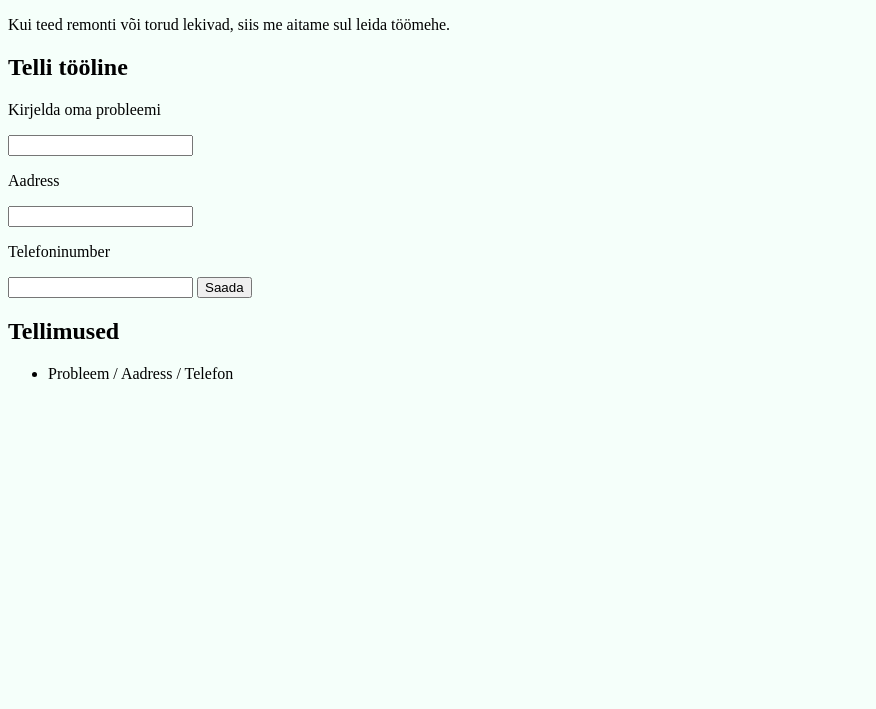
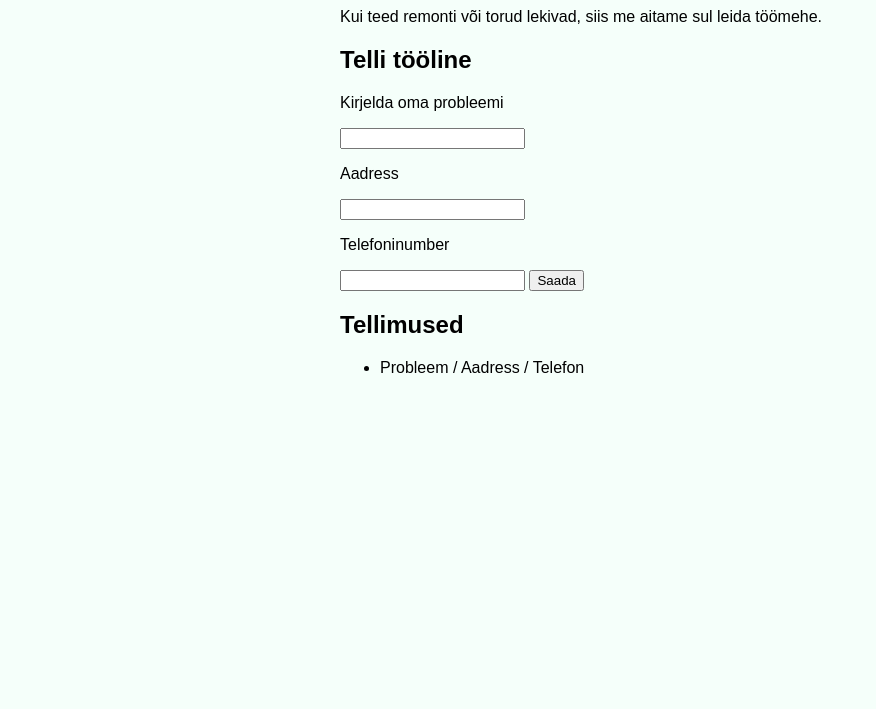
Before and after one commit to Koodikool/polt, a plain HTML site: page index.html in a window 1280 px wide. Shown: the part 91-800 px from the top of the page, without its empty margins (0-876 px from the left). Drawn offline with Linux system fonts and the light colour scheme.

Commit message:
Joonda sisu keskele ja muuda font Arialiks

```diff
--- a/style.css
+++ b/style.css
@@ -1,3 +1,6 @@
 body {
   background-color: mintcream;
+  max-width: 600px;
+  margin: auto;
+  font-family: Arial;
 }
```
